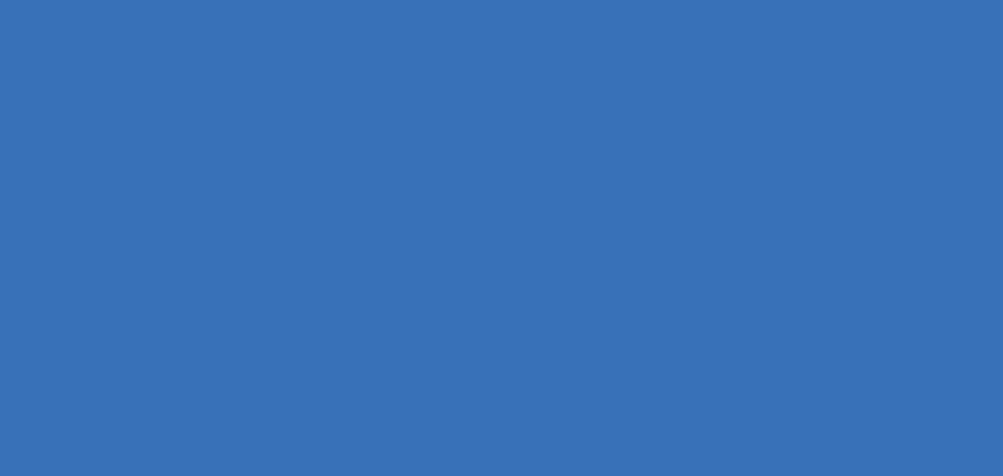
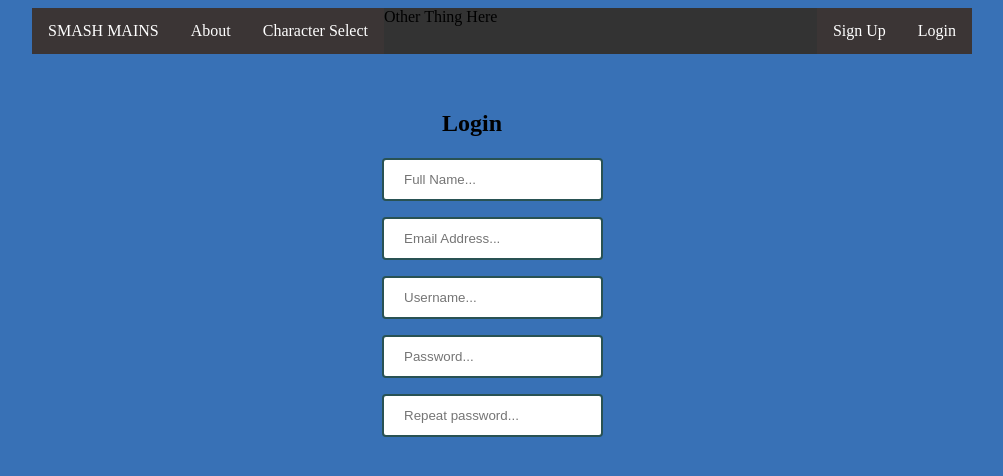
Before and after one commit to karlbfer/StarWarsBattle, a PHP site: page /signup.php in a window 1280 px wide. Before the commit the part shown is empty. Shown: the top 476 px of the page, without its empty margins (138-1141 px from the left). Run offline with PHP 8.4, Linux system fonts and the light colour scheme; some libraries are stand-ins or nearby versions.

Commit message:
added Login.php and Signup.php layout + styling

```diff
--- a/css/style.css
+++ b/css/style.css
@@ -13,6 +13,7 @@
 
 html {
   background-color: rgb(56, 113, 182);
+  size:10px;
 }
 
 
@@ -26,6 +27,27 @@ html {
   display: inline;
   text-align: center;
 } */
+input[type=text], input[type=password] {
+  width: 100%;
+  padding: 12px 20px;
+  margin: 8px 0;
+  box-sizing: border-box;
+  border: 2px solid rgb(41, 82, 83);
+  border-radius: 4px;
+  transition: width 0.4s ease-in-out;
+}
+
+input[type=text]:focus, input[type=password]:focus {
+  width: 130%;
+}
+form {
+  position: fixed;
+  top: 50px;
+  left: 50%;
+  margin-top: 100px;
+  margin-left: -120px;
+  /* size:4rem; */
+}
 
 ul {
   list-style-type: none;
@@ -89,6 +111,15 @@ li a:hover, li button:hover {
 #wrapper .footy {
   background-color: blanchedalmond;
 }
+.bodyWrap {
+  position: fixed;
+  top: 70px;
+  left: 50%;
+  margin-top: 20px;
+  margin-left: -60px;
+  /* size:4rem; */
+}
+
 
 section {
 
--- a/signup.php
+++ b/signup.php
@@ -4,13 +4,45 @@
   <meta charset="UTF-8">
   <meta http-equiv="X-UA-Compatible" content="IE=edge">
   <meta name="viewport" content="width=device-width, initial-scale=1.0">
-  <title>Signup for Account</title>
-
+  <title>Login to SmashMains</title>
   <!-- css link -->
   <link rel="stylesheet" href="css/style.css">
   <script src="https://unpkg.com/vue@3.0.0-beta.12/dist/vue.global.js"></script>
 </head>
 <body>
+  <header>
+    <!-- needs to split in section of 3, use stretch on these sections. redo FlexFroggy lol -->
+    <div id="wrapper">
+    <section>
+      <ul>
+        <li class="navLeft"><a href="index.php">SMASH MAINS</a></li>
+        <li><a href="about.html">About</a></li>
+        <li><a href="https://www.karlferraren.com">Character Select</a></li>
+        <li>Other Thing Here</li>
 
+        <li class="navRight"><a href="login.php">Login</a></li>
+        <li class="navRight"><a href="signup.php">Sign Up</a></li>
+      </ul>
+    </section>
+    </div>
+  </header>
+  <div id="wrapper">
+    <section class="bodyWrap">
+        <h1> Login </h1>
+        <form class="signup">
+          <label for="Full Name"></label>
+          <input type="text" name="fname" id="fname" placeholder="Full Name..."><br>
+          <label for="Email Address"></label>
+          <input type="text" name="email" id="email" placeholder="Email Address..."><br>
+          <label for="Username"></label>
+          <input type="text" name="username" id="username" placeholder="Username..."><br>
+          <label for="Password"></label>
+          <input type="password" name="password" id="password" placeholder="Password..."><br>
+          <label for="Reset Password"></label>
+          <input type="password" name="retypePassword" id="retypePassword" placeholder="Repeat password...">
+        </form>
+
+      </section>
+    </section>
 </body>
 </html>
```
Also changed, not shown: login.php (+5 -10 lines).
